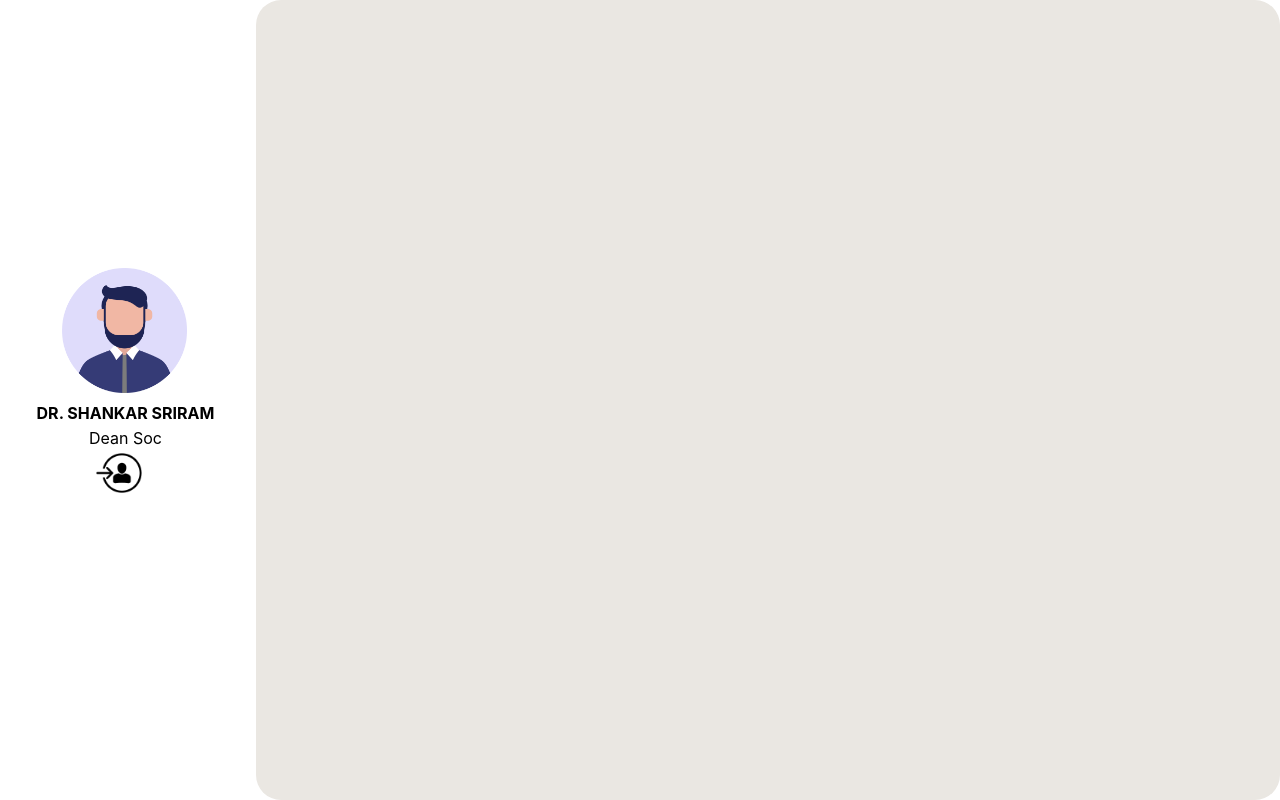
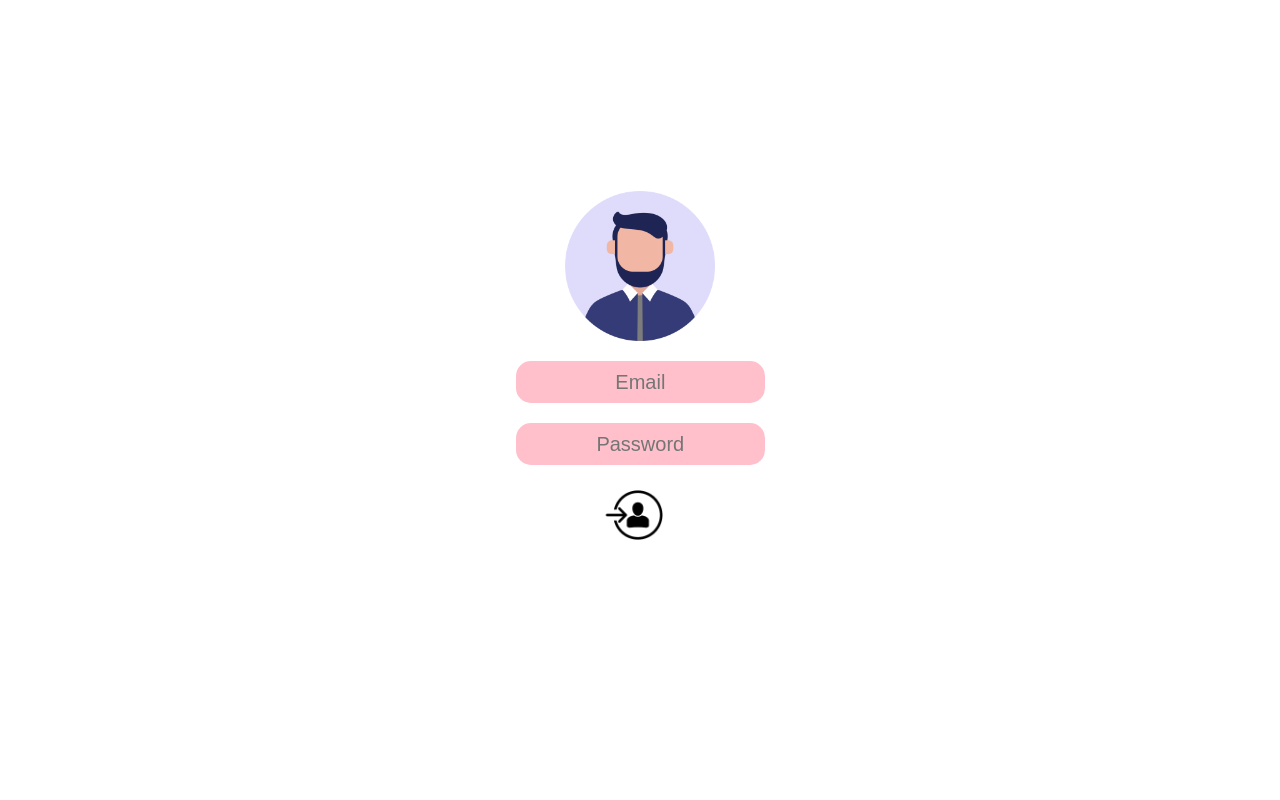
Before and after one commit to sreeni001/StaticProjectorWebApp, a React (Create React App) app: page / in a window 1280 px wide. Built offline with nearby package versions, Linux system fonts and the light colour scheme.

Commit message:
1.Major Changes : Included a subfolder caller server api manages the api calls 2.Minor changes in Login button Events in login.js

```diff
--- a/src/App.js
+++ b/src/App.js
@@ -4,8 +4,8 @@ import './App.css'
 function App() {
   return (
     <>
-    {/* <Login/>  */}
-       <IndexPage/>
+       <Login/>
+       {/* <IndexPage/> */}
     </>
   );
 }
--- a/src/components/Login.js
+++ b/src/components/Login.js
@@ -4,7 +4,23 @@ import LoginButton from './assets/LoginButton.png'
 import logo from './assets/login.png';
 function Login(){
         //const [userName,getUsername] = useState('');
-        const printVal=()=> console.log("Hi");
+        const Validation=async ()=>{
+            try{
+
+            const result = await fetch("http://localhost:5000/submit",{
+                method: 'POST',
+                headers: {
+                  'Content-Type': 'application/json', // Specify content type
+                },
+                body: JSON.stringify({usrname: document.getElementsByClassName('usrname')[0].value ,pass: document.getElementsByClassName('pass')[0].value}),
+            });
+            if(!result.ok) throw new Error('problem in fetching');
+            const data = await result.json();
+            console.log(data);}
+            catch(err){
+                console.error('Error fetching data:', err);
+            }
+        }
         return(
             <>
                 <div className='Container'>
@@ -15,7 +31,7 @@ function Login(){
                     <br/>
 
                     <input type='password' name='pass' className='pass' placeholder='Password'/>
-                    <img src={LoginButton} onClick={printVal} className='LoginButton'/>
+                    <img src={LoginButton} onClick={Validation} className='LoginButton'/>
                 </div>
                 </div>
             </>
--- a/src/components/LoginCredential.js
+++ b/src/components/LoginCredential.js
@@ -1,7 +1,7 @@
 import {React,useEffect,useState} from 'react';
 import login from './assets/login.png';
 import './cssfiles/LoginCred.css';
-import LoginButton from './assets/LoginButton.png'
+import LoginButtonImg from './assets/LoginButton.png'
 function LoginCredential(){
     const [userName,setUserName] = useState('DR. SHANKAR SRIRAM');
     const [userRole,setUserRole] = useState('Dean Soc');
@@ -11,7 +11,7 @@ function LoginCredential(){
             <img src={login} className='UserImg'/>
             <h4 id="Name">{userName}</h4>
             <p id="Role">{userRole}</p>
-            <img src={LoginButton} className='LoginButton'/>
+            <img src={LoginButtonImg} className='LoginButton-1'/>
             </div>
         </>
     )
--- a/src/components/cssfiles/LoginCred.css
+++ b/src/components/cssfiles/LoginCred.css
@@ -25,7 +25,7 @@
     margin:5px;
     margin-left:0px;
 }
-.LoginButton{
+.LoginButton-1{
     height:80px;
     width:80px;
     display:flex;
```
Also changed, not shown: serverapi/api.js (added, +22 -0 lines), serverapi/package.json (added, +21 -0 lines), 1 other file (tests, documents, lock files or other folders).
